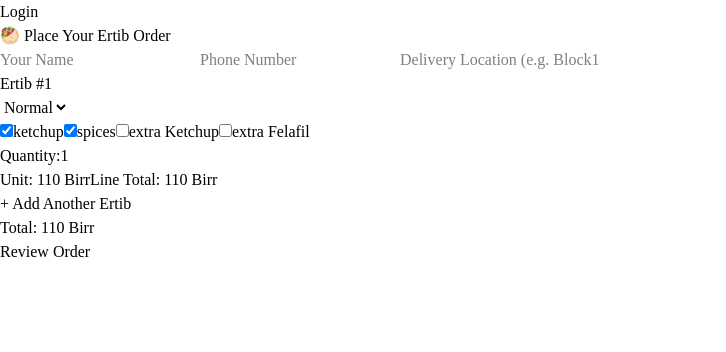
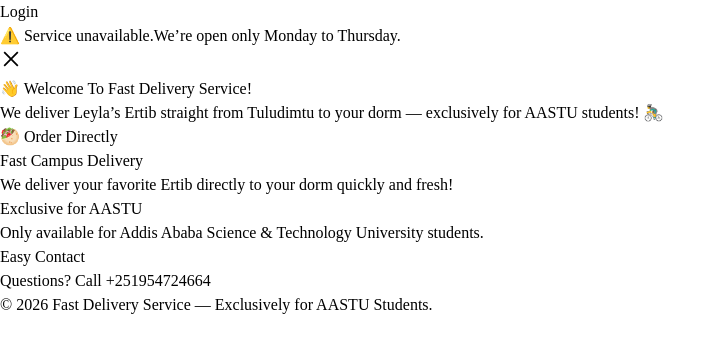
Before and after one commit to Abdurazakm/Fast-Delivery, a React (Vite) app in the folder frontend/: page / in a window 1280 px wide. Shown: the top 352 px of the page, without its empty margins (0-726 px from the left). Built offline with nearby package versions, Linux system fonts and the light colour scheme.

Commit message:
service unvalaiblety funtinlaity for both oreder and home page

```diff
--- a/frontend/package.json
+++ b/frontend/package.json
@@ -12,6 +12,7 @@
   "dependencies": {
     "axios": "^1.12.2",
     "dayjs": "^1.11.18",
+    "framer-motion": "^12.23.24",
     "react": "^19.1.1",
     "react-dom": "^19.1.1",
     "react-icons": "^5.5.0",
--- a/frontend/src/App.jsx
+++ b/frontend/src/App.jsx
@@ -1,17 +1,174 @@
-import { BrowserRouter as Router, Routes, Route } from "react-router-dom";
+import React, { useEffect, useState } from "react";
+import {
+  BrowserRouter as Router,
+  Routes,
+  Route,
+  Navigate,
+  useNavigate,
+} from "react-router-dom";
+
 import Login from "./pages/Login";
 import Register from "./pages/Register";
+import Home from "./pages/Home";
 import Orders from "./pages/Orders";
 import AdminDashboard from "./pages/admin/AdminDashboard";
+import API from "./api"; // Axios instance
 
+/* ------------------ Modal ------------------ */
+function Modal({ title, message, onClose }) {
+  return (
+    <div className="fixed inset-0 z-50 flex items-center justify-center">
+      {/* Backdrop */}
+      <div className="absolute inset-0 bg-black/40" onClick={onClose} />
+
+      {/* Modal content */}
+      <div className="relative bg-white rounded-xl shadow-lg p-6 max-w-md w-[90%] z-10">
+        <h3 className="text-xl font-semibold text-center mb-4">{title}</h3>
+        <div className="text-gray-700 text-center space-y-1 mb-6">
+          {message}
+        </div>
+        <div className="flex justify-center">
+          <button
+            onClick={onClose}
+            className="bg-amber-600 hover:bg-amber-700 transition text-white px-4 py-2 rounded-md"
+          >
+            Back to Home
+          </button>
+        </div>
+      </div>
+    </div>
+  );
+}
+
+/* --------- Service availability check ---------
+   Open: Monday–Thursday until 5:30 PM (device local time)
+------------------------------------------------*/
+const checkAvailability = (now = new Date()) => {
+  const day = now.getDay(); // Sun = 0 ... Sat = 6
+  const hour = now.getHours();
+  const minute = now.getMinutes();
+
+  const workingDay = day >= 1 && day <= 4; // Mon–Thu
+  const beforeClosing = hour < 17 || (hour === 17 && minute <= 30); // before 5:30 PM
+
+  return workingDay && beforeClosing; // true if service is available
+};
+
+
+/* ---------------- Protected Route ---------------- */
+function ProtectedRoute({ children, user, loadingUser }) {
+  const navigate = useNavigate();
+
+  if (loadingUser) return null;
+
+  if (user?.role === "admin") return children;
+
+  const serviceAvailable = checkAvailability();
+
+  if (!serviceAvailable) {
+    const now = new Date();
+    const day = now.getDay();
+    const workingDay = day >= 1 && day <= 4; // Mon–Thu
+
+    return (
+      <Modal
+        title={workingDay ? "⏰ Ordering Time is Over" : "⚠️ Service Unavailable"}
+        message={
+          workingDay ? (
+            <>
+              <span className="block text-base sm:text-lg font-semibold">
+                ⏰ Ordering time is over (after 5:30 PM).
+              </span>
+              <span className="block text-base sm:text-lg">
+                You can call us directly if we’re still at the Ertib place.
+              </span>
+            </>
+          ) : (
+            <>
+              <span className="block text-base sm:text-lg font-semibold">
+                ⚠️ Service unavailable.
+              </span>
+              <span className="block text-base sm:text-lg">
+                We’re open only Monday to Thursday.
+              </span>
+            </>
+          )
+        }
+        onClose={() => navigate("/")}
+      />
+    );
+  }
+
+  return children;
+}
+
+
+/* ---------------- Main App ---------------- */
 function App() {
+  const [user, setUser] = useState(null);
+  const [loadingUser, setLoadingUser] = useState(true);
+  const [serviceAvailable, setServiceAvailable] = useState(true);
+
+  // Fetch current user if token exists
+  useEffect(() => {
+    const token = localStorage.getItem("token");
+    if (!token) {
+      setLoadingUser(false);
+      return;
+    }
+
+    const fetchUser = async () => {
+      try {
+        const res = await API.get("/auth/me", {
+          headers: { Authorization: `Bearer ${token}` },
+        });
+        setUser(res.data);
+      } catch (err) {
+        console.error("Error fetching current user:", err);
+        localStorage.removeItem("token");
+        setUser(null);
+      } finally {
+        setLoadingUser(false);
+      }
+    };
+
+    fetchUser();
+  }, []);
+
+  // Live service status check every 30s
+  useEffect(() => {
+    const update = () => setServiceAvailable(checkAvailability());
+    update();
+    const id = setInterval(update, 30000);
+    return () => clearInterval(id);
+  }, []);
+
   return (
     <Router>
       <Routes>
-        <Route path="/" element={<Orders />} />
+        <Route
+          path="/"
+          element={<Home user={user} serviceAvailable={serviceAvailable} />}
+        />
+
+        <Route
+          path="/order"
+          element={
+            <ProtectedRoute
+              user={user}
+              loadingUser={loadingUser}
+              serviceAvailable={serviceAvailable}
+            >
+              <Orders user={user} />
+            </ProtectedRoute>
+          }
+        />
+
         <Route path="/login" element={<Login />} />
         <Route path="/register" element={<Register />} />
-        <Route path="/admin" element={<AdminDashboard />} />
+        <Route path="/admin" element={<AdminDashboard user={user} />} />
+
+        <Route path="*" element={<Navigate to="/" replace />} />
       </Routes>
     </Router>
   );
--- a/frontend/src/pages/Home.jsx
+++ b/frontend/src/pages/Home.jsx
@@ -14,14 +14,14 @@
     const checkAvailability = () => {
       const now = new Date();
       const day = now.getDay(); // Sunday = 0, Monday = 1, ..., Saturday = 6
-      const hour = 11
-      // Adjusting for UTC+4
-      console.log(day);
-      const minute = 30;
+      const hour =  now.getHours();
+      const minute = now.getMinutes();
+      // const hour = 17; // for testing purpose
+      // const minute = 31; // for testing purpose
 
       const withinDays = day >= 1 && day <= 4; // Mon–Thu
-      // const beforeTime = hour < 12 || (hour === 12 && minute === 0); // Before 12:00 PM
-      const beforeTime = hour < 17 && minute >= 30; // Before 5:30 AM
+      const beforeTime = hour < 17 || (hour === 17 && minute <= 30); // Before 12:00 PM
+      // const beforeTime = hour < 17 && minute >= 30;
 
       if (!withinDays) {
         setServiceAvailable(false);
@@ -178,10 +178,10 @@
 
         {!user ? (
           <div className="mb-6 space-y-3">
-            <p className="text-gray-800 text-center">
+            {/* <p className="text-gray-800 text-center">
               If you want to <span className="font-semibold">track</span> or <span className="font-semibold">edit</span> your order, please{" "}
               <Link to="/login" className="text-amber-700 font-semibold hover:underline">login</Link>.
-            </p>
+            </p> */}
             <button
               disabled={!serviceAvailable}
               onClick={() => navigate("/order")}
```
Also changed, not shown: 1 other file (tests, documents, lock files or other folders).
